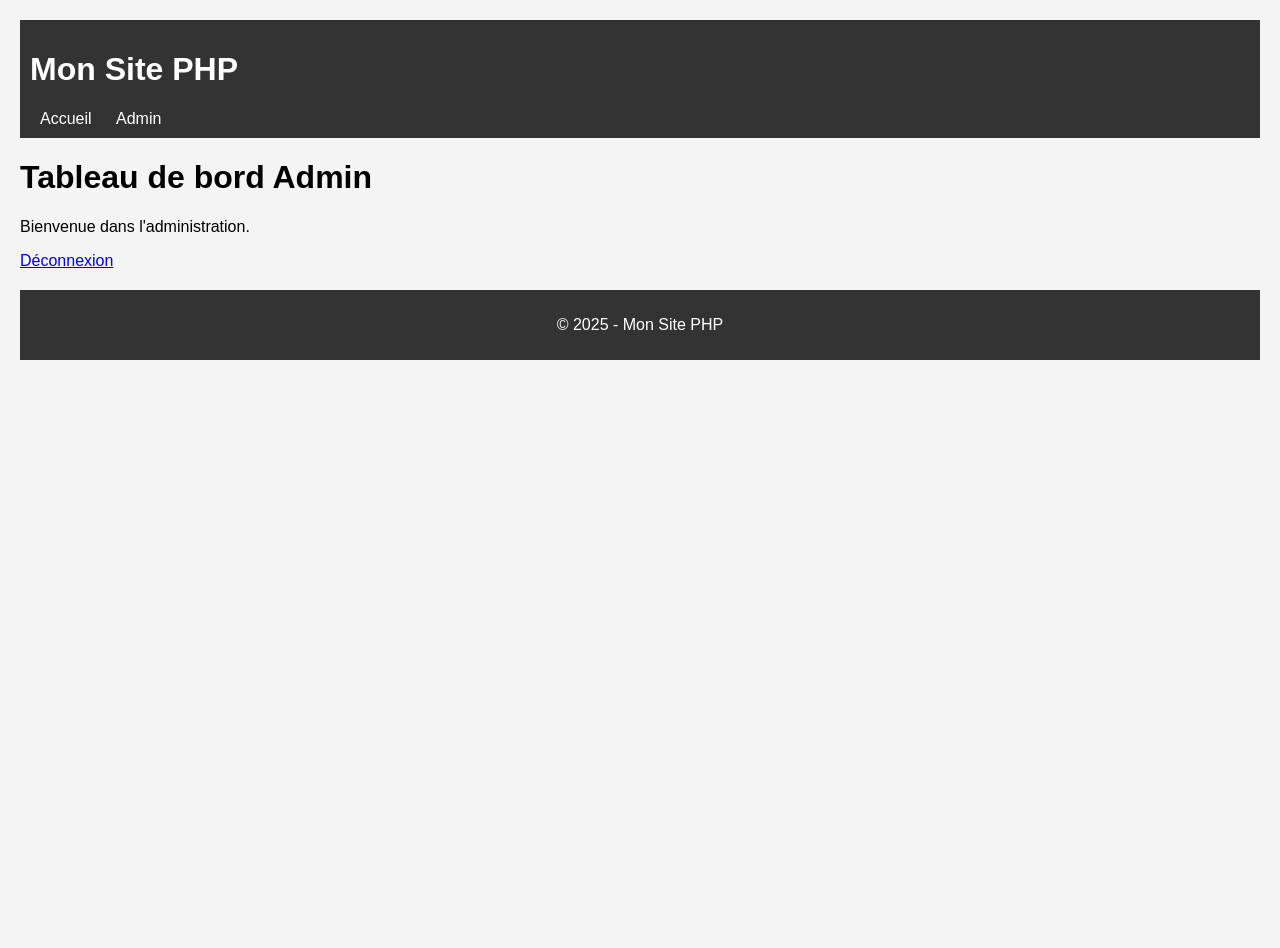
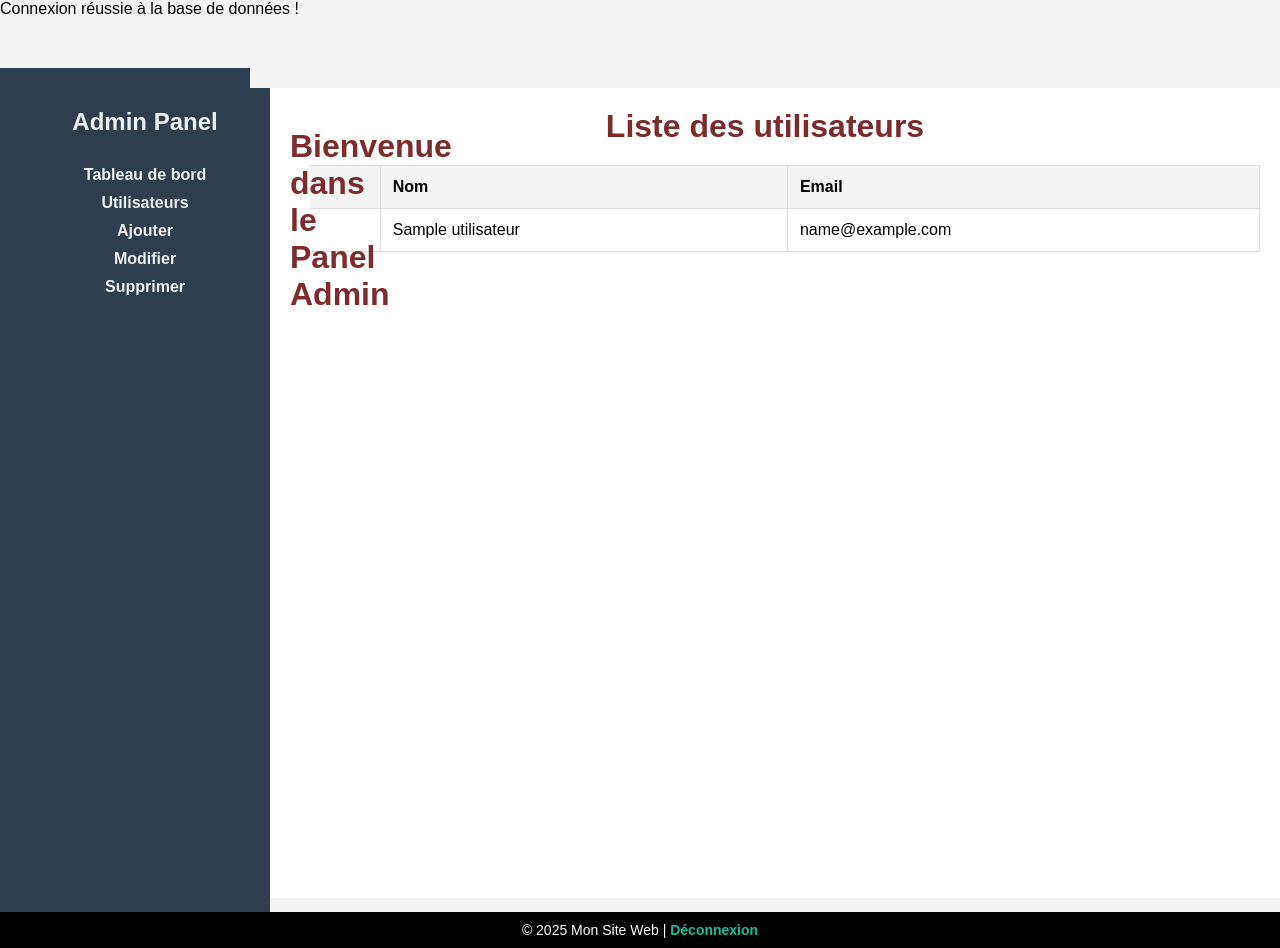
Before and after one commit to Gabgab1st/ProjetIndividuel3, a PHP site: page /admin/index.php in a window 1280 px wide. Run offline with PHP 8.4, Linux system fonts and the light colour scheme; the visitor is signed in with stand-in values (Sample User, id 1); tables that the repository leaves empty or names only in its code hold one stand-in row (values such as "Sample post").

Commit message:
ajout de page admin

```diff
--- a/admin/assets/style.css
+++ b/admin/assets/style.css
@@ -0,0 +1,108 @@
+/* Global Styles */
+body {
+    font-family: Arial, sans-serif;
+    margin: 0;
+    padding: 0;
+    box-sizing: border-box;
+    background-color: #f4f4f4;
+    height: 100%; /* Ajouté pour permettre à la page de prendre toute la hauteur */
+    display: flex;
+    flex-direction: column; /* Organise la page en colonne (footer en bas) */
+}
+
+/* Container for Sidebar and Content */
+.container {
+    display: flex;
+    flex-grow: 1; /* Permet à la container de s'étirer */
+}
+
+/* Sidebar styles */
+.sidebar {
+    width: 250px;
+    background-color: #2c3e50;
+    padding: 20px;
+    color: white;
+    height: 100vh; /* Hauteur fixe de la sidebar */
+    position: fixed; /* Fixe la sidebar pour qu'elle ne bouge pas */
+}
+
+.sidebar h2 {
+    color: #ecf0f1;
+    margin-bottom: 30px;
+}
+
+.sidebar ul {
+    list-style-type: none;
+    padding: 0;
+}
+
+.sidebar ul li {
+    margin: 10px 0;
+}
+
+.sidebar ul li a {
+    color: #ecf0f1;
+    text-decoration: none;
+    font-weight: bold;
+    transition: color 0.3s;
+}
+
+.sidebar ul li a:hover {
+    color: #1abc9c;
+}
+
+/* Main content styles */
+.content {
+    flex-grow: 1;
+    padding: 20px;
+    background-color: #fff;
+    margin-left: 250px; /* S'assure que le contenu commence après la sidebar */
+    margin-top: 20px; /* Espacement pour le contenu */
+    padding-bottom: 80px; /* Laisse de l'espace pour le footer */
+}
+
+/* Table Styles */
+table {
+    width: 100%;
+    border-collapse: collapse;
+    margin-top: 20px;
+}
+
+table, th, td {
+    border: 1px solid #ddd;
+}
+
+th, td {
+    padding: 12px;
+    text-align: left;
+}
+
+th {
+    background-color: #f4f4f4;
+}
+
+tbody tr:hover {
+    background-color: #f9f9f9;
+}
+
+/* Footer Styles */
+footer {
+    background-color: #0f1011;
+    color: white;
+    padding: 20px;
+    text-align: center;
+    font-size: 14px;
+    position: relative; /* Laisse le footer en bas */
+    width: 100%;
+}
+
+footer a {
+    color: #1abc9c;
+    text-decoration: none;
+    font-weight: bold;
+    transition: color 0.3s;
+}
+
+footer a:hover {
+    color: #16a085;
+}
--- a/admin/includes/footer.php
+++ b/admin/includes/footer.php
@@ -0,0 +1,6 @@
+<!-- Footer -->
+<footer>
+    <div class="footer-content">
+        <p>&copy; 2025 Mon Site Web | <a href="logout.php">Déconnexion</a></p>
+    </div>
+</footer>
--- a/admin/includes/header.php
+++ b/admin/includes/header.php
@@ -0,0 +1 @@
+<h1> salut<h1>
--- a/admin/includes/sidebar.php
+++ b/admin/includes/sidebar.php
@@ -0,0 +1,35 @@
+<!DOCTYPE html>
+<html lang="fr">
+<head>
+    <meta charset="UTF-8">
+    <meta name="viewport" content="width=device-width, initial-scale=1.0">
+    <title>Panel Admin</title>
+    <link rel="stylesheet" href="assets/css/style.css">
+</head>
+<body>
+
+    <div class="sidebar">
+    <h2>Admin Panel</h2>
+    <ul>
+        <li><a href="/admin/index.php">Tableau de bord</a></li>
+        <li><a href="#">Utilisateurs</a>
+        <ul class="submenu">
+    <li><a href="/admin/actions/add.php">Ajouter</a></li>
+    <li><a href="/admin/actions/edit.php">Modifier</a></li>
+    <li><a href="/admin/actions/delete.php">Supprimer</a></li>
+</ul>
+
+        </li>
+        <!-- Ajoute d'autres liens ici si nécessaire -->
+    </ul>
+</div>
+
+
+    <!-- Content Area -->
+    <div class="content">
+        <h1>Bienvenue dans le Panel Admin</h1>
+        <p>Gérez les utilisateurs depuis la sidebar.</p>
+    </div>
+
+</body>
+</html>
--- a/admin/index.php
+++ b/admin/index.php
@@ -1,13 +1,75 @@
 <?php
-// Vérification si l'utilisateur est connecté (simple vérification pour l'instant)
-session_start();
-if (!isset($_SESSION['admin'])) {
-    header("Location: ../login.php");
-    exit();
+// admin/index.php
+
+// Inclure le fichier de configuration (ajuste le chemin si nécessaire)
+require_once '../config.php';
+
+// Création de la connexion avec MySQLi
+$conn = new mysqli(DB_SERVER, DB_USERNAME, DB_PASSWORD, DB_DATABASE);
+
+// Vérification de la connexion
+if ($conn->connect_error) {
+    die("Échec de la connexion : " . $conn->connect_error);
 }
+
+// Requête SQL pour récupérer les utilisateurs
+$sql = "SELECT id, nom, email FROM utilisateurs";
+$result = $conn->query($sql);
 ?>
-<?php include "../includes/header.php"; ?>
-<h1>Tableau de bord Admin</h1>
-<p>Bienvenue dans l'administration.</p>
-<a href="../logout.php">Déconnexion</a>
-<?php include "../includes/footer.php"; ?>
+<!DOCTYPE html>
+<html lang="fr">
+<head>
+    <meta charset="UTF-8">
+    <meta name="viewport" content="width=device-width, initial-scale=1.0">
+    <title>Panel Admin - Index</title>
+    <!-- Lien vers le fichier CSS (ajuste le chemin si nécessaire) -->
+    <link rel="stylesheet" href="assets/style.css">
+
+</head>
+<body>
+    <div class="container">
+        <!-- Sidebar -->
+        <div class="sidebar">
+            <?php include 'includes/sidebar.php'; ?>
+        </div>
+
+        <!-- Main content -->
+        <div class="content">
+            <h1>Liste des utilisateurs</h1>
+            <table>
+                <thead>
+                    <tr>
+                        <th>ID</th>
+                        <th>Nom</th>
+                        <th>Email</th>
+                    </tr>
+                </thead>
+                <tbody>
+                    <?php
+                    // Vérifier s'il y a des résultats
+                    if ($result->num_rows > 0) {
+                        // Afficher chaque ligne du tableau
+                        while ($row = $result->fetch_assoc()) {
+                            echo "<tr>
+                            <td>" . htmlspecialchars($row['id']) . "</td>
+                            <td>" . htmlspecialchars($row['nom']) . "</td>
+                            <td>" . htmlspecialchars($row['email']) . "</td>
+                            </tr>";
+                        }
+                    } else {
+                        // Aucun utilisateur trouvé
+                        echo "<tr><td colspan='3'>Aucun utilisateur trouvé.</td></tr>";
+                    }
+                    ?>
+                </tbody>
+            </table>
+        </div>
+    </div>
+    <?php include('includes/footer.php'); ?>
+</body>
+
+</html>
+<?php
+// Fermer la connexion
+$conn->close();
+?>
--- a/assets/css/style.css
+++ b/assets/css/style.css
@@ -1,23 +1,61 @@
+/* Réinitialiser les marges et paddings sur tous les éléments */
+* {
+    margin: 0;
+    padding: 0;
+    box-sizing: border-box;
+}
+
+/* Appliquer un fond par défaut au body */
 body {
     font-family: Arial, sans-serif;
-    margin: 20px;
-    padding: 0;
     background-color: #f4f4f4;
 }
-header {
-    background: #333;
+
+/* Pour la mise en page */
+.container {
+    text-align: center;
+    padding: 50px 0;
+}
+
+h1 {
+    color: #7c2c2c;
+}
+
+/* Bouton gris */
+.btn-login {
+    background-color: #808080; /* Gris */
     color: white;
-    padding: 10px;
+    padding: 10px 20px;
+    text-decoration: none;
+    border-radius: 5px;
+    font-size: 16px;
+    transition: background-color 0.3s;
 }
-nav a {
+
+.btn-login:hover {
+    background-color: #666666; /* Gris foncé au survol */
+}
+
+/* Header et footer sans marges ni padding */
+header, footer {
+    width: 100%;
+    background-color: black;
     color: white;
-    margin: 0 10px;
-    text-decoration: none;
+    margin: 0;  /* Éliminer les marges */
+    padding: 0; /* Éliminer les paddings */
 }
+
 footer {
     text-align: center;
-    padding: 10px;
-    background: #333;
-    color: white;
-    margin-top: 20px;
+    padding: 10px 0;
+    position: fixed;
+    bottom: 0;
+    left: 0;
+    width: 100%;
 }
+
+header h2 {
+    text-align: center;
+    margin: 0;
+    padding: 20px 0;
+}
--- /dev/null
+++ b/config.php
@@ -0,0 +1,16 @@
+<?php
+define('DB_SERVER', 'localhost');
+define('DB_USERNAME', 'root');
+define('DB_PASSWORD', 'root');
+define('DB_DATABASE', 'projetindividuel3');
+
+// Connexion à MySQL avec les constantes définies
+$conn = new mysqli(DB_SERVER, DB_USERNAME, DB_PASSWORD, DB_DATABASE);
+
+// Vérification de la connexion
+if ($conn->connect_error) {
+    die("Échec de la connexion : " . $conn->connect_error);
+} else {
+    echo "Connexion réussie à la base de données !";
+}
+?>
--- a/includes/footer.php
+++ b/includes/footer.php
@@ -1,5 +1,3 @@
-<footer>
-    <p>&copy; <?= date("Y") ?> - Mon Site PHP</p>
+<footer style="background-color: black; color: white; padding: 10px 0; text-align: center;">
+    <p>&copy; 2025 Mon Site Web. Tous droits réservés.</p>
 </footer>
-</body>
-</html>
--- a/includes/header.php
+++ b/includes/header.php
@@ -1,16 +1,7 @@
-<!DOCTYPE html>
-<html lang="fr">
-<head>
-    <meta charset="UTF-8">
-    <meta name="viewport" content="width=device-width, initial-scale=1.0">
-    <title>Mon Site PHP</title>
-    <link rel="stylesheet" href="/assets/css/style.css">
-</head>
-<body>
-    <header>
-        <h1>Mon Site PHP</h1>
-        <nav>
-            <a href="/index.php">Accueil</a>
-            <a href="/admin/index.php">Admin</a>
-        </nav>
-    </header>
+<header style="background-color: black; color: white; padding: 10px 0;">
+    <div class="container">
+        <h2 style="text-align: center; margin: 0;">Mon Site Web</h2>
+        <a href="admin/login.php" class="btn-login">Accéder à l'Admin</a>
+
+    </div>
+</header>
```
Also changed, not shown: admin/actions/add.php (+37 -0 lines), admin/actions/delete.php (+83 -0 lines), admin/actions/edit.php (+89 -0 lines), db.php (added, +15 -0 lines), index.php (+22 -4 lines), includes/sidebar.php (deleted).
